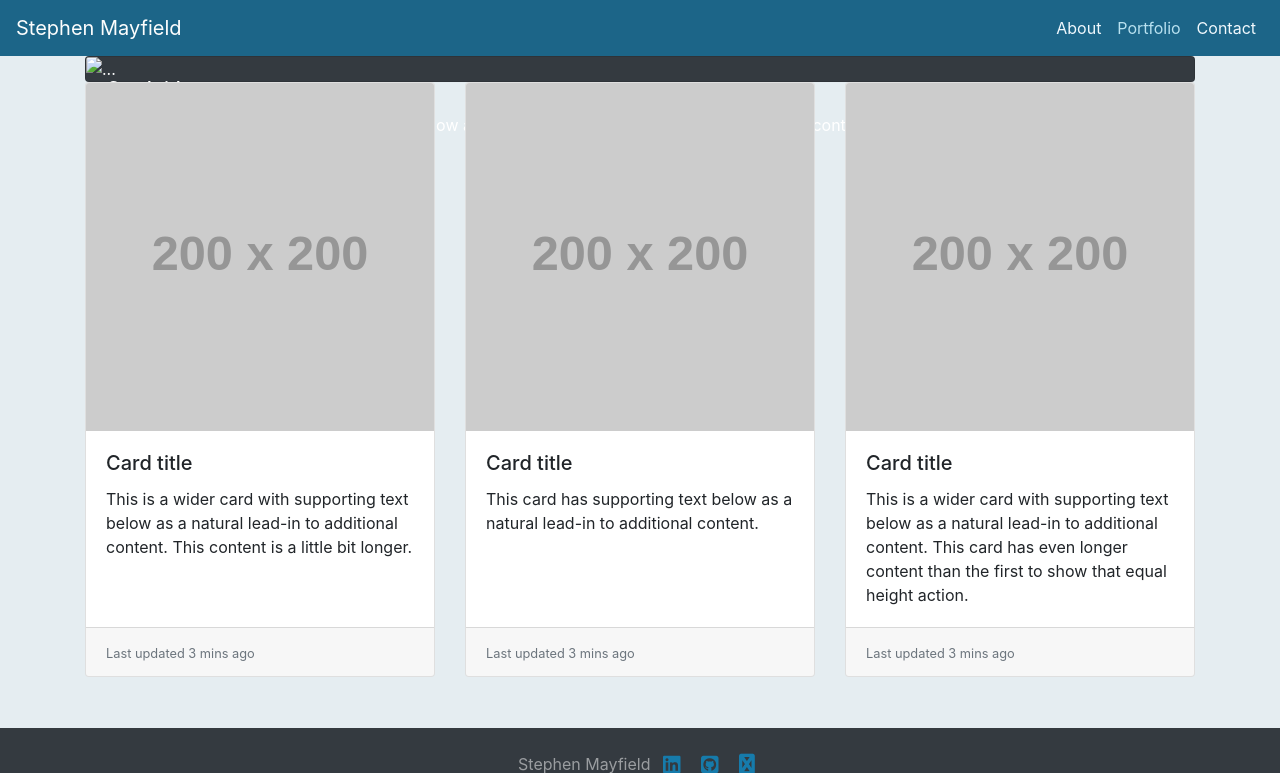
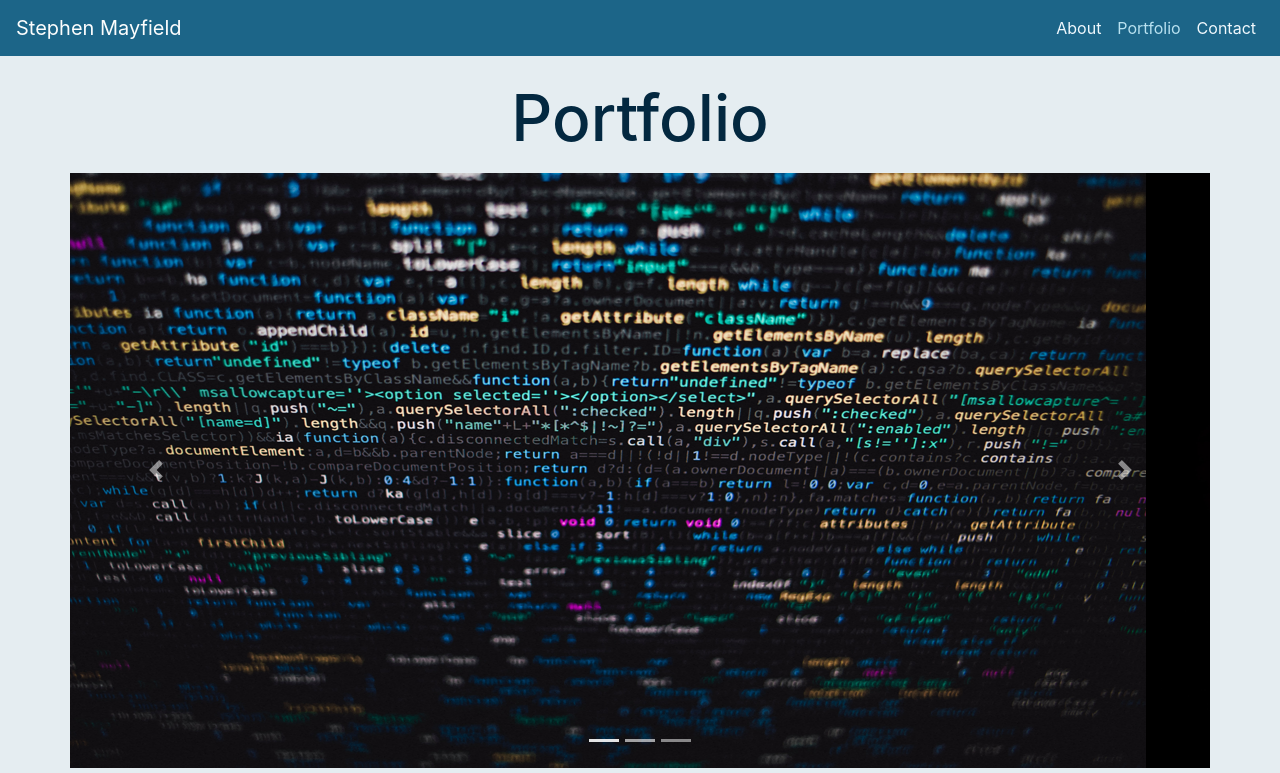
Before and after one commit to stmayfield/Bootstrap-Portfolio, a plain HTML site: page portfolio.html in a window 1280 px wide. Shown: the top 773 px of the page. Drawn offline with nearby package versions, Linux system fonts and the light colour scheme; placeholder pictures from the web are drawn by us.

Commit message:
Updated portfolio page with placeholder text and images. Added carousel with placeholder images. Updated contact_confirm.html to match src for images in confirm.html

```diff
--- a/portfolio.html
+++ b/portfolio.html
@@ -40,60 +40,88 @@
     <div id="page-content">
         <div class="container">
 
-            <div class="card bg-dark text-white">
-                <img src="#" class="card-img" alt="...">
-                <div class="card-img-overlay">
-                    <h5 class="card-title">Card title</h5>
-                    <p class="card-text">This is a wider card with supporting text below as a natural lead-in to
-                        additional
-                        content. This content is a little bit longer.</p>
-                    <p class="card-text">Last updated 3 mins ago</p>
+            <div class="row mt-4 mt-md-4">
+                <div class="col">
+                    <h1 class="text-center">Portfolio</h1>
+
                 </div>
             </div>
 
+            <div class="row my-4 my-md-2">
 
+                <div id="carouselExampleIndicators" class="carousel slide" data-ride="carousel">
+                    <ol class="carousel-indicators">
+                        <li data-target="#carouselExampleIndicators" data-slide-to="0" class="active"></li>
+                        <li data-target="#carouselExampleIndicators" data-slide-to="1"></li>
+                        <li data-target="#carouselExampleIndicators" data-slide-to="2"></li>
+                    </ol>
+                    <div class="carousel-inner">
+                        <div class="carousel-item active">
+                            <img src="assets/img/portfolio_banner1.png" class="d-block w-100"
+                                alt="Image of screen computer code without whitespace. Photo by Markus Spiske on Unsplash.">
+                        </div>
+                        <div class="carousel-item">
+                            <img src="assets/img/portfolio_banner2.png" class="d-block w-100"
+                                alt="Image of MacBook hcolsed halfway on an office chair. Photo by Ash Edmonds on Unsplash.">
+                        </div>
+                        <div class="carousel-item">
+                            <img src="assets/img/portfolio_banner3.png" class="d-block w-100"
+                                alt="Image of black Android phone on wooden desk. Photo by Caspar Camille Rubin on Unsplash.">
+                        </div>
+                    </div>
+                    <a class="carousel-control-prev" href="#carouselExampleIndicators" role="button" data-slide="prev">
+                        <span class="carousel-control-prev-icon" aria-hidden="true"></span>
+                        <span class="sr-only">Previous</span>
+                    </a>
+                    <a class="carousel-control-next" href="#carouselExampleIndicators" role="button" data-slide="next">
+                        <span class="carousel-control-next-icon" aria-hidden="true"></span>
+                        <span class="sr-only">Next</span>
+                    </a>
+                </div>
+            </div>
+
+            <div class="row mb-2 mb-md-4 text-center">
                 <div class="card-deck">
                     <div class="card">
-                    <img src="https://via.placeholder.com/200" class="card-img-top" alt="...">
+                        <img src="assets/img/portfolio_card1.png" class="card-img-top"
+                            alt="Image of screen computer code without whitespace. Photo by Markus Spiske on Unsplash.">
                         <div class="card-body">
-                        <h5 class="card-title">Card title</h5>
-                        <p class="card-text">This is a wider card with supporting text below as a natural lead-in to
-                            additional content. This content is a little bit longer.</p>
-                    </div>
-                    <div class="card-footer">
-                        <small class="text-muted">Last updated 3 mins ago</small>
+                            <h5 class="card-title">Project 1</h5>
+                            <p class="card-text">Lorem ipsum dolor sit amet consectetur adipisicing elit. Earum saepe
+                                nostrum eveniet atque omnis quo provident animi, quas ut nisi soluta, officia
+                                praesentium nulla excepturi? Sed, reiciendis nulla? Dolorem, eos?.</p>
                         </div>
                     </div>
+
                     <div class="card">
-                    <img src="https://via.placeholder.com/200" class="card-img-top" alt="...">
+                        <img src="assets/img/portfolio_card2.png" class="card-img-top"
+                            alt="Image of MacBook hcolsed halfway on an office chair. Photo by Ash Edmonds on Unsplash.">
                         <div class="card-body">
-                        <h5 class="card-title">Card title</h5>
-                        <p class="card-text">This card has supporting text below as a natural lead-in to additional
-                            content.
-                        </p>
-                    </div>
-                    <div class="card-footer">
-                        <small class="text-muted">Last updated 3 mins ago</small>
+                            <h5 class="card-title">Project 2</h5>
+                            <p class="card-text">Lorem ipsum dolor sit, amet consectetur adipisicing elit. Ducimus sunt
+                                cum itaque atque. Aspernatur corporis voluptate nam ea odio, architecto atque unde.
+                                Ipsum ducimus, dolores sed voluptate recusandae totam velit? Lorem ipsum dolor sit, amet
+                                consectetur adipisicing elit.</p>
                         </div>
                     </div>
+
                     <div class="card">
-                    <img src="https://via.placeholder.com/200" class="card-img-top" alt="...">
+                        <img src="assets/img/portfolio_card3.png" class="card-img-top"
+                            alt="Image of black Android phone on wooden desk. Photo by Caspar Camille Rubin on Unsplash.">
                         <div class="card-body">
-                        <h5 class="card-title">Card title</h5>
-                        <p class="card-text">This is a wider card with supporting text below as a natural lead-in to
-                            additional content. This card has even longer content than the first to show that equal
-                            height
-                            action.</p>
+                            <h5 class="card-title">Project 3</h5>
+                            <p class="card-text">Aspernatur corporis voluptate nam ea odio, architecto atque unde.
+                                Ipsum ducimus, dolores sed voluptate recusandae totam velit? Lorem ipsum dolor sit, amet
+                                consectetur adipisicing elit. Lorem ipsum dolor sit, amet consectetur adipisicing elit.
+                                Ducimus sunt
+                                cum itaque atque.</p>
                         </div>
-                    <div class="card-footer">
-                        <small class="text-muted">Last updated 3 mins ago</small>
+                    </div>
+                </div>
             </div>
         </div>
     </div>
 
-        </div>
-
-    </div>
     <footer id="sticky-footer" class="py-4 bg-dark text-white-50">
         <div class="container text-center">
             <span>Stephen Mayfield</span>
@@ -107,9 +135,6 @@
         </div>
     </footer>
 
-
-
-
     <script src="https://code.jquery.com/jquery-3.4.1.slim.min.js"
         integrity="sha384-J6qa4849blE2+poT4WnyKhv5vZF5SrPo0iEjwBvKU7imGFAV0wwj1yYfoRSJoZ+n"
         crossorigin="anonymous"></script>
```
Also changed, not shown: contact.html (+0 -6 lines), contact_confirm.html (+6 -4 lines), assets/img/portfolio_banner1.png (added), assets/img/portfolio_banner2.png (added), assets/img/portfolio_banner3.png (added), assets/img/portfolio_card1.png (added), assets/img/portfolio_card2.png (added), assets/img/portfolio_card3.png (added). Lines whose indentation alone changed are shown as unchanged.
